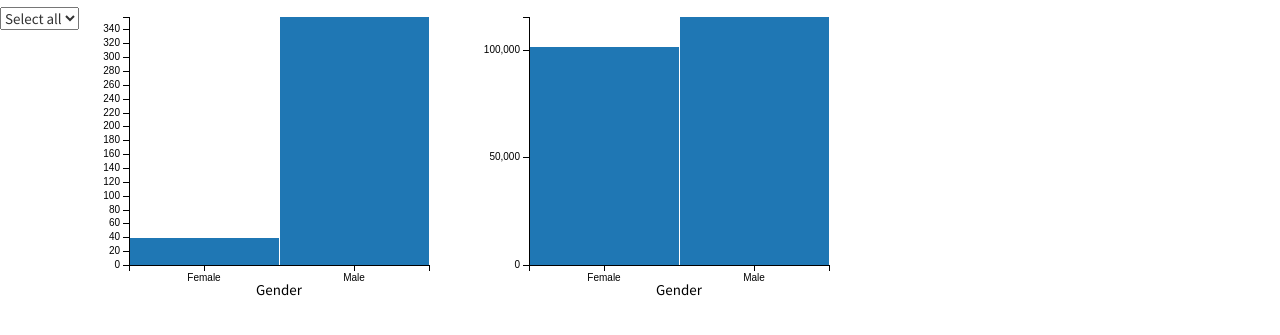
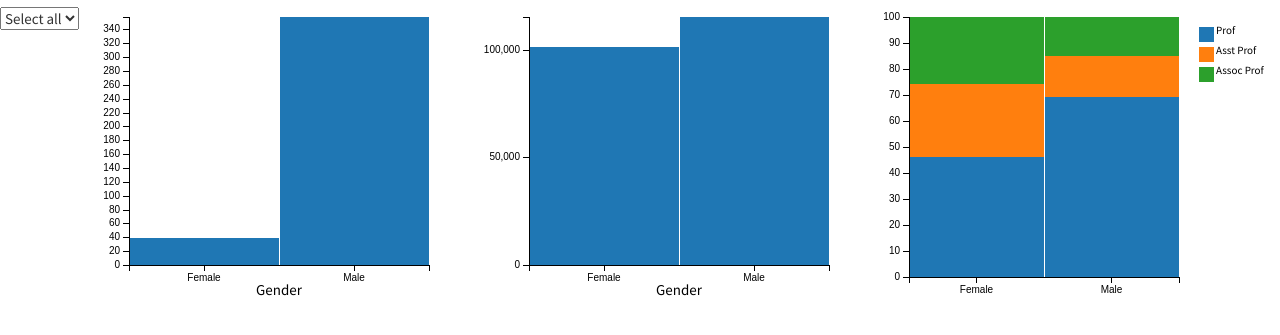
Before and after one commit to hebs87/dashboard, a plain HTML site: page index.html in a window 1280 px wide. Shown: the part 53-388 px from the top of the page. Drawn offline with Linux system fonts and the light colour scheme.

Commit message:
Added rank distribution stacked chart

```diff
--- a/index.html
+++ b/index.html
@@ -30,5 +30,8 @@
     <!--Average Salary Graph. The code behind it will be in graph.js-->
     <div id="average-salary"></div>
 
+    <!--Rank Distribution Graph - shows how men and women are distributed across the job ranks. The code behind it will be in graph.js-->
+    <div id="rank-distribution"></div>
+
 </body>
 </html>
--- a/static/js/graph.js
+++ b/static/js/graph.js
@@ -18,6 +18,7 @@ function makeGraphs(error, salaryData) {
 
     show_gender_balance(ndx);
     show_average_salary(ndx);
+    show_rank_distribution(ndx);
 
     dc.renderAll();
 }
@@ -105,3 +106,64 @@ function show_average_salary(ndx) {
         //number of ticks that should appear on the y-axis
         .yAxis().ticks(4);
 }
+
+//#rank-distribution graph
+function show_rank_distribution(ndx) {
+    //we need to work out what percentage of men are professors, assistant profs and associate profs.. and the same for women
+    //generalised function to that can be called multiple times
+    function rankByGender (dimension, rank) {
+        return dimension.group().reduce(
+            //add function
+            function (p, v) {
+                p.total++;
+                //we'll only increment the total if the rank is the rank which is specified in the call var
+                if(v.rank == rank) {
+                    p.match++;
+                }
+                return p;
+            },
+            //remove function
+            function (p, v) {
+                p.total--;
+                //we'll only decrement the total if the rank is the rank which is specified in the call var
+                if(v.rank == rank) {
+                    p.match--;
+                }
+                return p;
+            },
+            //initialise function
+            //total for the number of rows we are dealing with; match for a count of rows that are professors
+            function () {
+                return {total: 0, match: 0};
+            }
+        );
+    }
+
+    var dim = ndx.dimension(dc.pluck('sex'));
+    var profByGender = rankByGender(dim, "Prof");
+    var asstProfByGender = rankByGender(dim, "AsstProf");
+    var assocProfByGender = rankByGender(dim, "AssocProf");
+
+    dc.barChart("#rank-distribution")
+        .width(400)
+        .height(300)
+        .dimension(dim)
+        //include a 2nd argument which is a label for the legend of the chart
+        .group(profByGender, "Prof")
+        .stack(asstProfByGender, "Asst Prof")
+        .stack(assocProfByGender, "Assoc Prof")
+        //the total part of our data structure, our value, is the total number of men or women that have been found
+        //the match is the number of those that are professors, asst profs and assoc profs, and so on
+        //so we need the percentage of the total as the match for each value (times by 100)
+        .valueAccessor(function(d) {
+            if(d.value.total > 0) {
+                return (d.value.match / d.value.total) * 100;
+            } else {
+                return 0;
+            }
+        })
+        .x(d3.scale.ordinal())
+        .xUnits(dc.units.ordinal)
+        .legend(dc.legend().x(320).y(20).itemHeight(15).gap(5))
+        .margins({top: 10, right: 100, bottom: 30, left: 30});
+}
```
